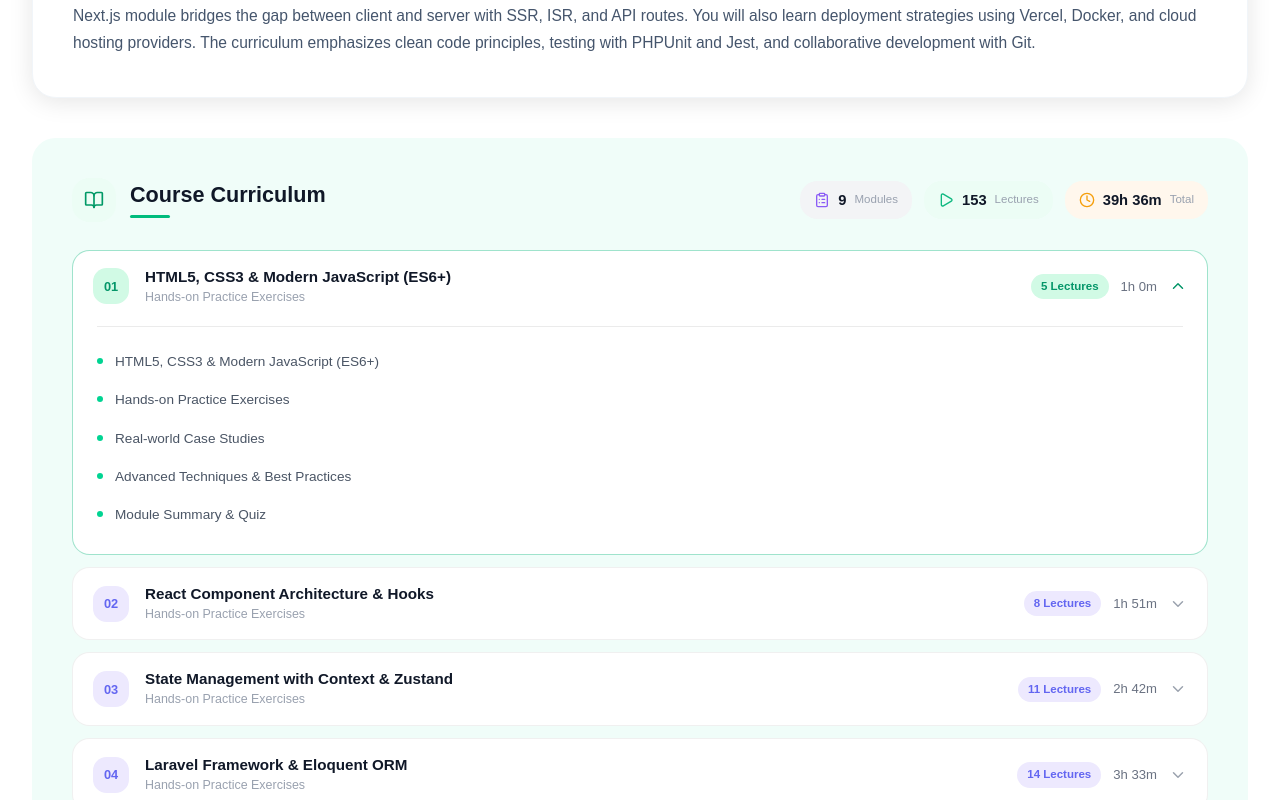
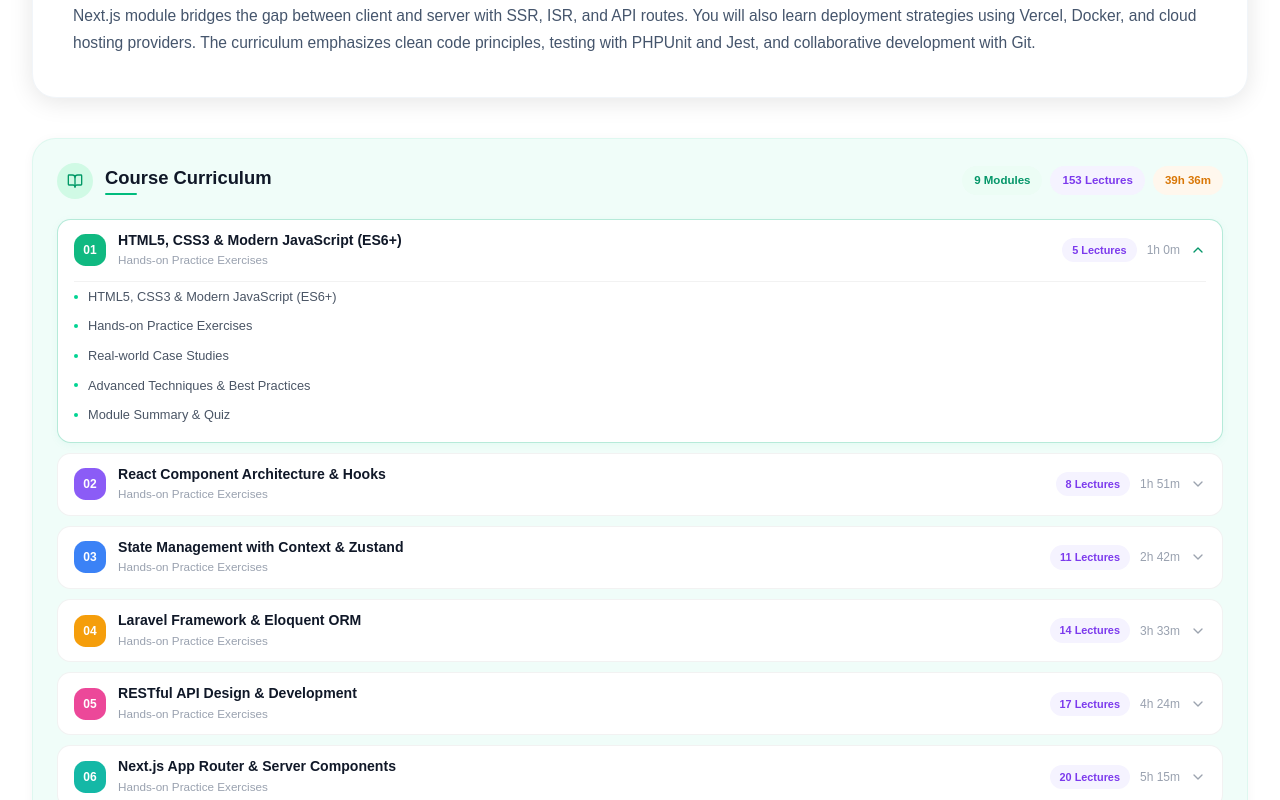
Before and after one commit to singhyogeshwar5608/larawans-new, a Next.js app: page /courses/full-stack-web-development in a window 1280 px wide. Shown: the part 1440-2240 px from the top of the page. Built offline with nearby package versions, Linux system fonts and the light colour scheme.

Commit message:
d0f7a8ef-2786-4fa9-8aad-9ac2df8c7a1f

```diff
--- a/src/app/courses/[slug]/CourseDetailClient.tsx
+++ b/src/app/courses/[slug]/CourseDetailClient.tsx
@@ -609,77 +609,76 @@ export default function CourseDetailClient({ course }: { course: CourseItem }) {
 
             {/* ===== COURSE CURRICULUM (OVERVIEW) ===== */}
             <section>
-              <div className="rounded-2xl p-8 sm:p-10" style={{ background: '#F0FDF9' }}>
-                {/* Header — heading left, stats right */}
-                <div className="flex flex-col sm:flex-row sm:items-center sm:justify-between gap-4 mb-7">
-                  <div className="flex items-center gap-3.5">
-                    <div className="w-11 h-11 rounded-xl bg-emerald-50 flex items-center justify-center shrink-0">
-                      <BookOpen className="w-5 h-5 text-emerald-600" />
+              <div className="rounded-2xl p-5 sm:p-6" style={{ background: '#F0FDF9', border: '1px solid rgba(16,185,129,0.08)', boxShadow: '0 2px 12px rgba(0,0,0,0.04)' }}>
+
+                {/* Compact Header */}
+                <div className="flex flex-col sm:flex-row sm:items-center sm:justify-between gap-3 mb-5">
+                  <div className="flex items-center gap-3">
+                    <div className="w-9 h-9 rounded-full bg-emerald-100 flex items-center justify-center shrink-0">
+                      <BookOpen className="w-4 h-4 text-emerald-600" />
                     </div>
                     <div>
-                      <h2 className="text-[1.35rem] font-bold text-gray-900 leading-tight">Course Curriculum</h2>
-                      <div className="w-10 h-[3px] rounded-full bg-emerald-500 mt-1.5" />
-                    </div>
-                  </div>
-                  <div className="flex items-center gap-3">
+                      <h2 className="text-[1.15rem] font-bold text-gray-900 leading-tight">Course Curriculum</h2>
+                      <div className="w-8 h-[2.5px] rounded-full bg-emerald-500 mt-1" />
+                    </div>
+                  </div>
+                  <div className="flex items-center gap-2">
                     {[
-                      { icon: <ClipboardList className="w-4 h-4" style={{ color: '#8B5CF6' }} />, v: curriculumWithLectures.length, l: 'Modules', bg: '#F3F4F6' },
-                      { icon: <Play className="w-4 h-4" style={{ color: '#10B981' }} />, v: totalLectures, l: 'Lectures', bg: '#ECFDF5' },
-                      { icon: <Clock className="w-4 h-4" style={{ color: '#F59E0B' }} />, v: totalDuration, l: 'Total', bg: '#FFF7ED' },
-                    ].map((s: any) => (
-                      <div key={s.l} className="flex items-center gap-2 px-3.5 py-2 rounded-xl" style={{ background: s.bg }}>
-                        {s.icon}
-                        <span className="text-[0.92rem] font-bold text-gray-900">{s.v}</span>
-                        <span className="text-[0.72rem] text-gray-400">{s.l}</span>
-                      </div>
+                      { v: curriculumWithLectures.length + ' Modules', bg: '#ECFDF5', color: '#059669' },
+                      { v: totalLectures + ' Lectures', bg: '#F5F3FF', color: '#7C3AED' },
+                      { v: totalDuration, bg: '#FFF7ED', color: '#D97706' },
+                    ].map((s: any, si: number) => (
+                      <span key={si} className="text-[0.72rem] font-semibold px-3 py-1.5 rounded-full" style={{ background: s.bg, color: s.color }}>{s.v}</span>
                     ))}
                   </div>
                 </div>
 
-                {/* Accordion Modules */}
-                <div className="space-y-3">
+                {/* Compact Module Rows */}
+                <div className="space-y-[10px]">
                   {curriculumWithLectures.map((mod: any, idx: number) => {
                     const isExpanded = !!expandedOverviewMods[idx];
+                    const colors = ['#10B981','#8B5CF6','#3B82F6','#F59E0B','#EC4899','#14B8A6','#7C3AED','#D97706','#06B6D4'];
+                    const numColor = colors[idx % colors.length];
                     return (
-                      <div key={idx} className="rounded-xl overflow-hidden transition-all duration-200 bg-white"
+                      <div key={idx} className="rounded-lg overflow-hidden transition-all duration-200 bg-white"
                         style={{
-                          border: isExpanded ? '1.5px solid rgba(16,185,129,0.4)' : '1px solid rgba(0,0,0,0.06)',
+                          border: isExpanded ? '1px solid rgba(16,185,129,0.3)' : '1px solid rgba(0,0,0,0.05)',
+                          boxShadow: isExpanded ? '0 2px 8px rgba(16,185,129,0.06)' : 'none',
                         }}
                       >
-                        {/* Module Header Row */}
                         <button
                           onClick={() => setExpandedOverviewMods((prev: any) => { const next = prev[idx] ? {} : { [idx]: true }; return next; })}
-                          className="w-full flex items-center gap-4 px-5 py-4 text-left"
+                          className="w-full flex items-center gap-3 px-4 py-3 text-left"
                         >
-                          {/* Module Number */}
-                          <div className="w-9 h-9 rounded-lg flex items-center justify-center shrink-0 text-[0.8rem] font-bold"
-                            style={{ background: isExpanded ? '#D1FAE5' : '#EDE9FE', color: isExpanded ? '#059669' : '#6366F1' }}
+                          {/* Number Badge */}
+                          <div className="w-8 h-8 rounded-md flex items-center justify-center shrink-0 text-[0.75rem] font-bold text-white"
+                            style={{ background: numColor }}
                           >
                             {String(idx + 1).padStart(2, '0')}
                           </div>
-                          {/* Title + Desc */}
+                          {/* Title + Subtitle */}
                           <div className="flex-1 min-w-0">
-                            <div className="text-[0.95rem] font-semibold text-gray-900 leading-tight truncate">{mod.title}</div>
-                            {mod.topics[1] && <div className="text-[0.78rem] text-gray-400 mt-0.5 truncate">{mod.topics[1]}</div>}
+                            <div className="text-[0.88rem] font-semibold text-gray-900 leading-tight truncate">{mod.title}</div>
+                            {mod.topics[1] && <div className="text-[0.73rem] text-gray-400 mt-0.5 truncate">{mod.topics[1]}</div>}
                           </div>
                           {/* Right Meta */}
-                          <div className="flex items-center gap-3 shrink-0">
-                            <span className="text-[0.72rem] font-semibold px-2.5 py-1 rounded-full" style={{ background: isExpanded ? '#D1FAE5' : '#EDE9FE', color: isExpanded ? '#059669' : '#6366F1' }}>
+                          <div className="flex items-center gap-2.5 shrink-0">
+                            <span className="text-[0.68rem] font-semibold px-2.5 py-1 rounded-full" style={{ background: '#F5F3FF', color: '#7C3AED' }}>
                               {mod.lectures} Lectures
                             </span>
-                            <span className="text-[0.82rem] text-gray-500 font-medium hidden sm:block">{mod.duration}</span>
-                            <ChevronDown className={`w-4.5 h-4.5 transition-transform duration-200 ${isExpanded ? 'rotate-180' : ''}`} style={{ color: isExpanded ? '#059669' : '#9CA3AF' }} />
+                            <span className="text-[0.75rem] text-gray-400 font-medium hidden sm:block">{mod.duration}</span>
+                            <ChevronDown className={`w-4 h-4 transition-transform duration-200 ${isExpanded ? 'rotate-180' : ''}`} style={{ color: isExpanded ? '#059669' : '#9CA3AF' }} />
                           </div>
                         </button>
 
-                        {/* Expanded Topics */}
+                        {/* Expanded Topics — compact */}
                         {isExpanded && (
-                          <div className="px-6 pb-5 pt-1">
-                            <div className="border-t pt-4" style={{ borderColor: 'rgba(0,0,0,0.08)' }}>
+                          <div className="px-4 pb-3 pt-0">
+                            <div style={{ borderTop: '1px solid rgba(0,0,0,0.05)' }}>
                               {(mod.topics || []).filter(Boolean).map((topic: string, ti: number) => (
-                                <div key={ti} className="flex items-start gap-3 py-2">
-                                  <span className="w-1.5 h-1.5 rounded-full bg-emerald-400 shrink-0 mt-[7px]" />
-                                  <span className="flex-1 text-[0.85rem] text-gray-600 leading-relaxed">{topic}</span>
+                                <div key={ti} className="flex items-center gap-2.5 py-1.5">
+                                  <span className="w-1 h-1 rounded-full bg-emerald-400 shrink-0" />
+                                  <span className="text-[0.8rem] text-gray-600 leading-snug">{topic}</span>
                                 </div>
                               ))}
                             </div>
@@ -691,7 +690,6 @@ export default function CourseDetailClient({ course }: { course: CourseItem }) {
                 </div>
               </div>
             </section>
-
             {/* ===== LEARNING JOURNEY / COURSE ROADMAP ===== */}
             <section>
               <div className="rounded-2xl p-8 sm:p-10" style={{ background: '#FAFBFF', border: '1px solid rgba(0,0,0,0.04)', boxShadow: '0 2px 16px rgba(0,0,0,0.04)' }}>
```
Also changed, not shown: scripts/curriculum-redesign.txt (added), upload/ChatGPT Image Aug 12, 2026, 10_40_45 AM.png (added).
